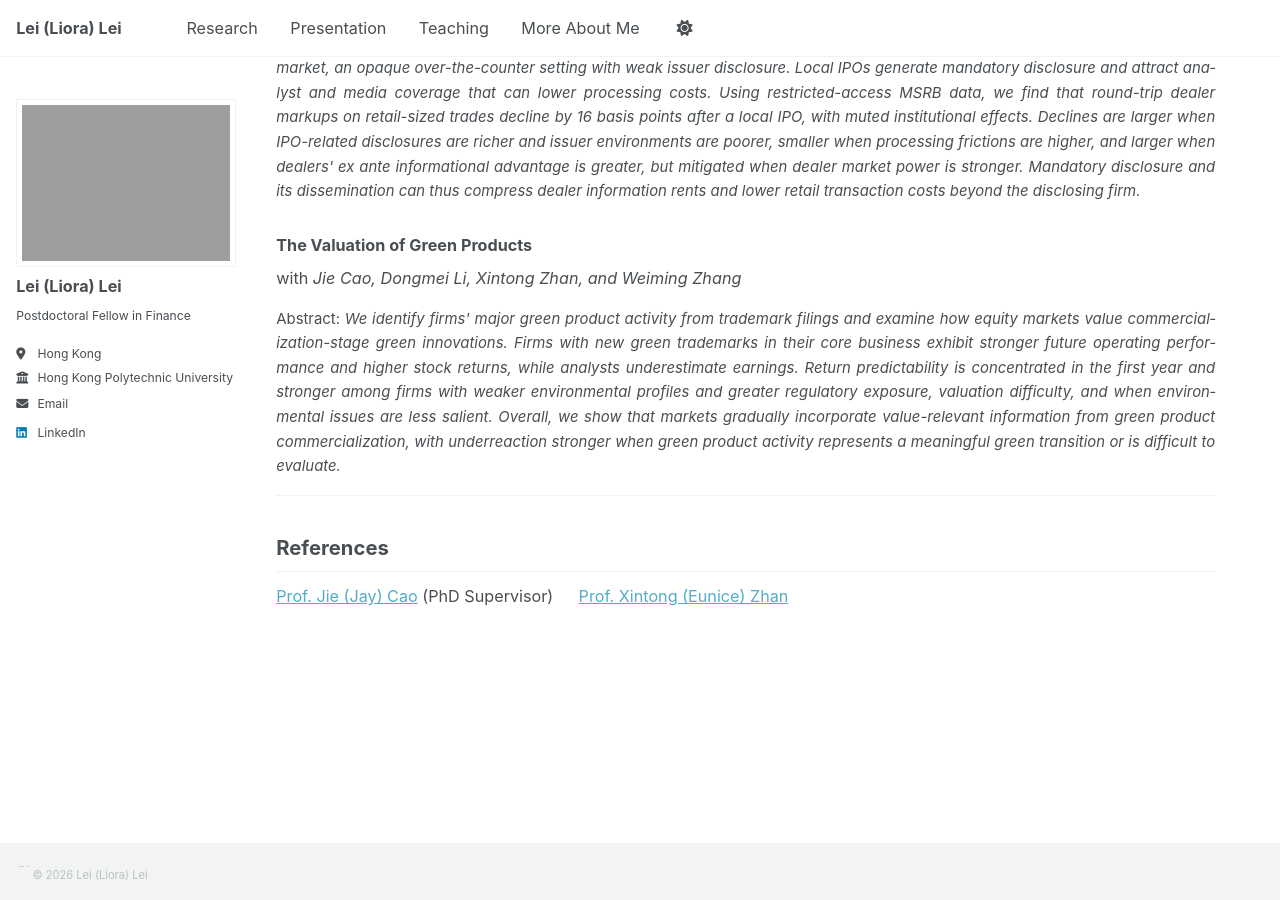
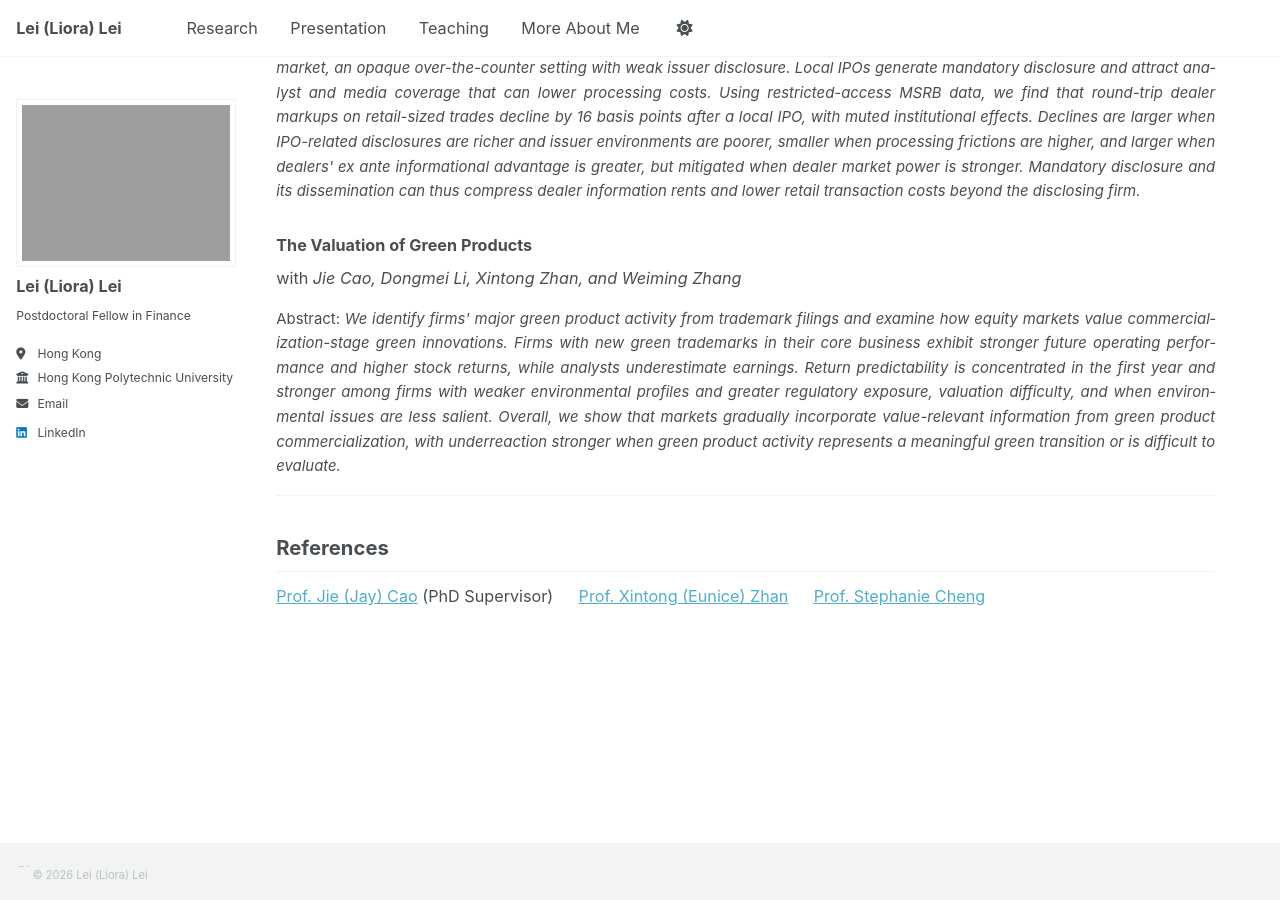
Before and after one commit to Liora-Lei/Lei-Lei, a Jekyll site: the page built from _pages/about.md, in a window 1280 px wide and 900 px high, scrolled down 1181 px. Built offline with Jekyll 4.4.1, drawn with Linux system fonts in a browser that asks for light colours; a script that is not in the unit is left out.

Commit message:
Add Stephanie Cheng to references

```diff
--- a/_pages/about.md
+++ b/_pages/about.md
@@ -41,4 +41,4 @@
 
 ## References
 
-[Prof. Jie (Jay) Cao](https://sites.google.com/site/jiejaycao/home) (PhD Supervisor) &emsp; [Prof. Xintong (Eunice) Zhan](https://sites.google.com/view/xintongzhan/home)
+[Prof. Jie (Jay) Cao](https://sites.google.com/site/jiejaycao/home) (PhD Supervisor) &emsp; [Prof. Xintong (Eunice) Zhan](https://sites.google.com/view/xintongzhan/home) &emsp; [Prof. Stephanie Cheng](https://sites.google.com/view/stephaniefcheng)
```
